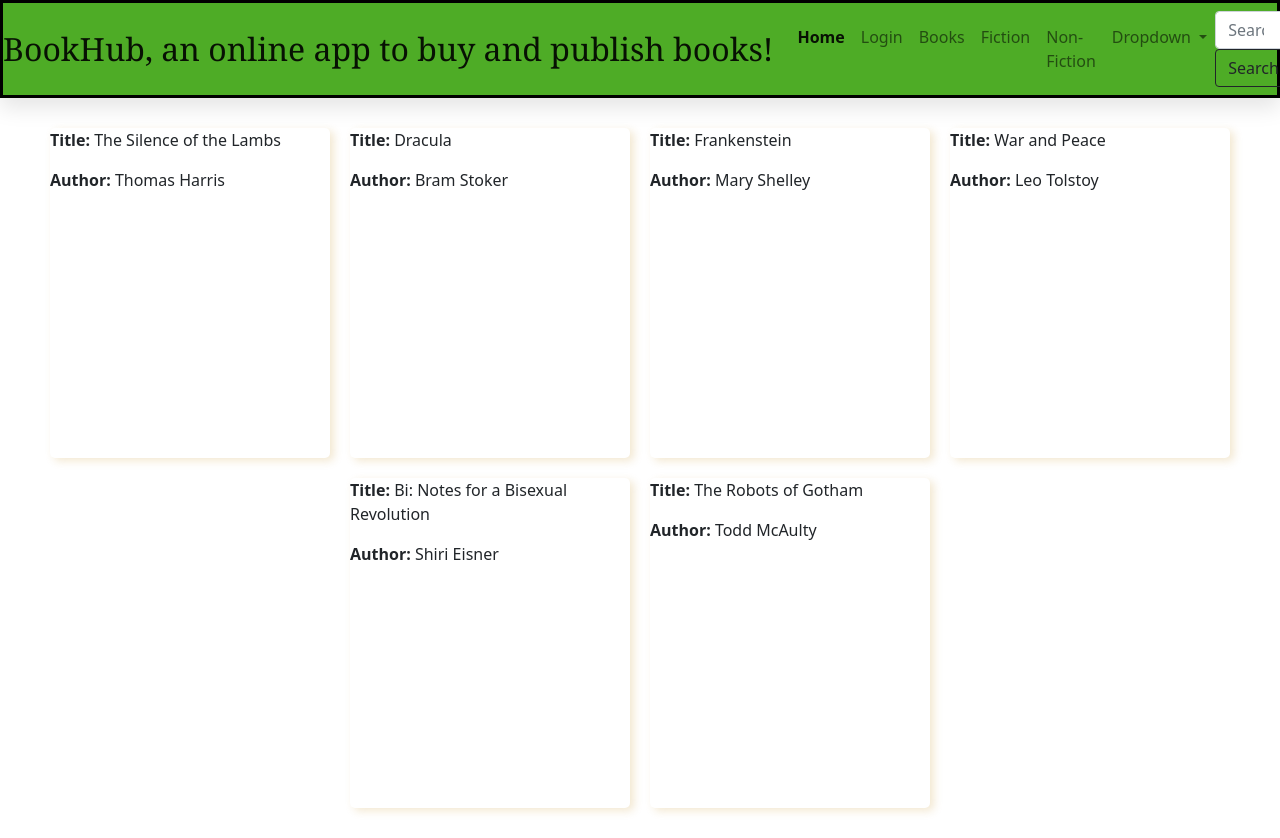
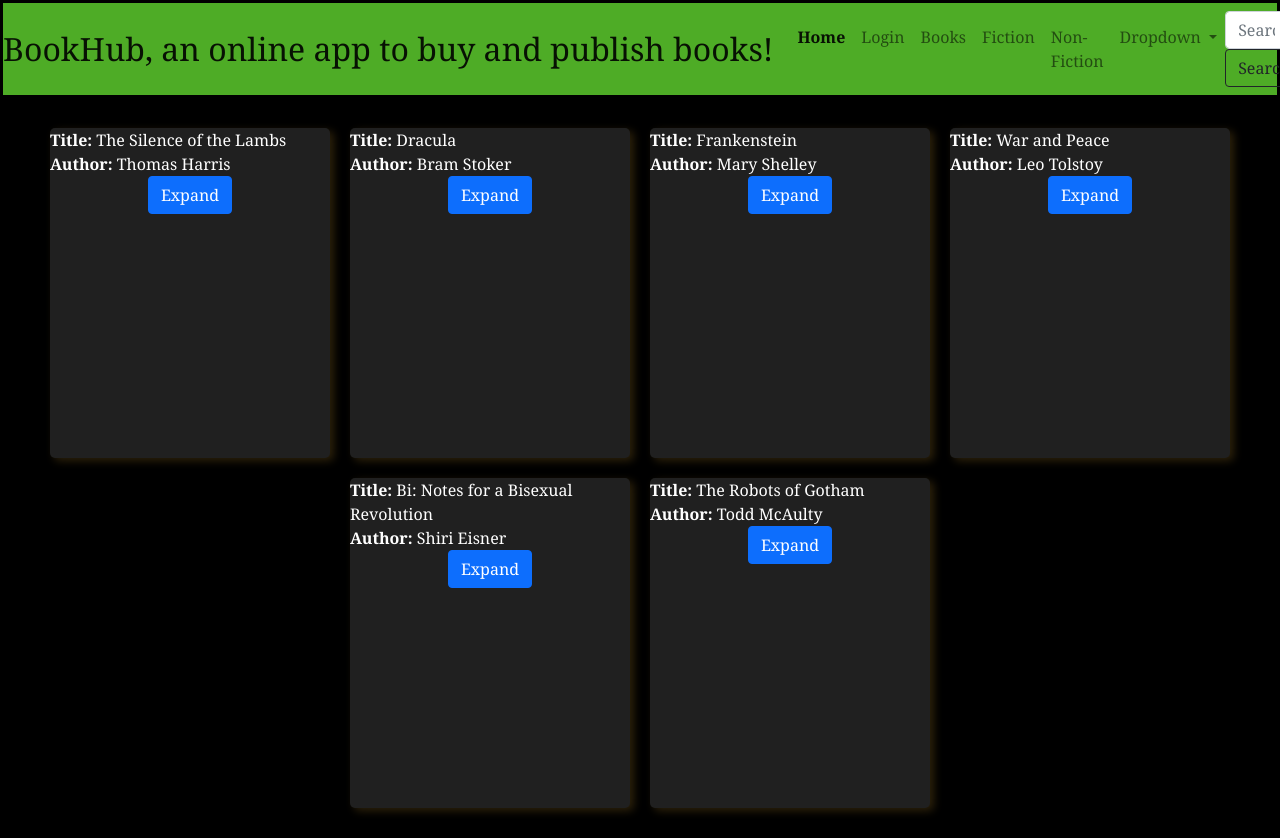
Before and after one commit to T-Henderson/fullStackProjects, an Angular app in the folder bookhub/: page /books in a window 1280 px wide. Shown: the top 838 px of the page. Built offline with nearby package versions, Linux system fonts and the light colour scheme.

Commit message:
Various changes to CSS for Book component. Added button
Button will eventually display the description for particular book. Should also make it that the card will undo that action if clicked again

```diff
--- a/bookhub/src/app/components/books/books.component.css
+++ b/bookhub/src/app/components/books/books.component.css
@@ -12,8 +12,13 @@
     height: 330px;
     overflow: hidden;
     border-radius: 5px;
-    /*background-color: #202020;*/
+    background-color: #202020;
     box-shadow: 4px 3px 8px 0px rgb(200 152 44 / 22%);
     transition-duration: 0.3s;
     cursor: pointer;
 }
+
+.btn-text-center {
+    text-align: center;
+    vertical-align: bottom;
+}
--- a/bookhub/src/app/components/books/books.component.html
+++ b/bookhub/src/app/components/books/books.component.html
@@ -3,5 +3,8 @@
         <p><b>Title: </b>{{book.bookTitle}}</p><!--make two-way data binding at some point
             would allow the specific book clicked on to see all details of it-->
         <p><b>Author: </b>{{book.bookAuthor}}</p><!--same for this-->
+        <div class="btn-text-center">
+            <button type="button" class="btn btn-primary" (click)="onClick()">Expand</button>
+        </div>
     </div>
 </div>
--- a/bookhub/src/app/components/books/books.component.ts
+++ b/bookhub/src/app/components/books/books.component.ts
@@ -17,4 +17,8 @@ export class BooksComponent implements OnInit {
     this.books = this.bookService.getBooks();
   }
 
+  onClick(){
+    return alert("This works!");
+  }
+
 }
--- a/bookhub/src/app/homepage/homepage.component.css
+++ b/bookhub/src/app/homepage/homepage.component.css
@@ -1,13 +1,3 @@
-.h3 {
-    font-family: Georgia, 'Times New Roman', Times, serif;
-    font-size: 100%;
-    text-align: left;
-    position: absolute;
-    top: 0;
-    left: 0;
-
-    /*text will need to be placed near top of box*/
-}
 
 .bestSellerContainer {
     padding: 10%;
--- a/bookhub/src/app/homepage/homepage.component.html
+++ b/bookhub/src/app/homepage/homepage.component.html
@@ -12,7 +12,7 @@
 <div class="newArrivalsContainer">
     <div class="h3">
         <h3>New Arrivals!</h3>
-        <h3>this is a test</h3>
+
     </div>
 
         <!--the same thing should be done here that's done for the best sellers-->
--- a/bookhub/src/styles.css
+++ b/bookhub/src/styles.css
@@ -1 +1,29 @@
 /* You can add global styles to this file, and also import other style files */
+body {
+    font-family: Georgia, 'Times New Roman', Times, serif;
+    background-color: black;
+    height: 100%;
+}
+
+body * {
+    font-family: Georgia, 'Times New Roman', Times, serif;
+    margin: 0;
+    padding: 0;
+    box-sizing: border-box;
+}
+
+p{
+    color: white;
+}
+
+h3 {
+    color: white;/*might change to something else*/
+    font-family: Georgia, 'Times New Roman', Times, serif;
+    font-size: 100%;
+    text-align: left;
+    position: absolute;
+    top: 0;
+    left: 0;
+
+    /*text will need to be placed near top of box*/
+}
```
